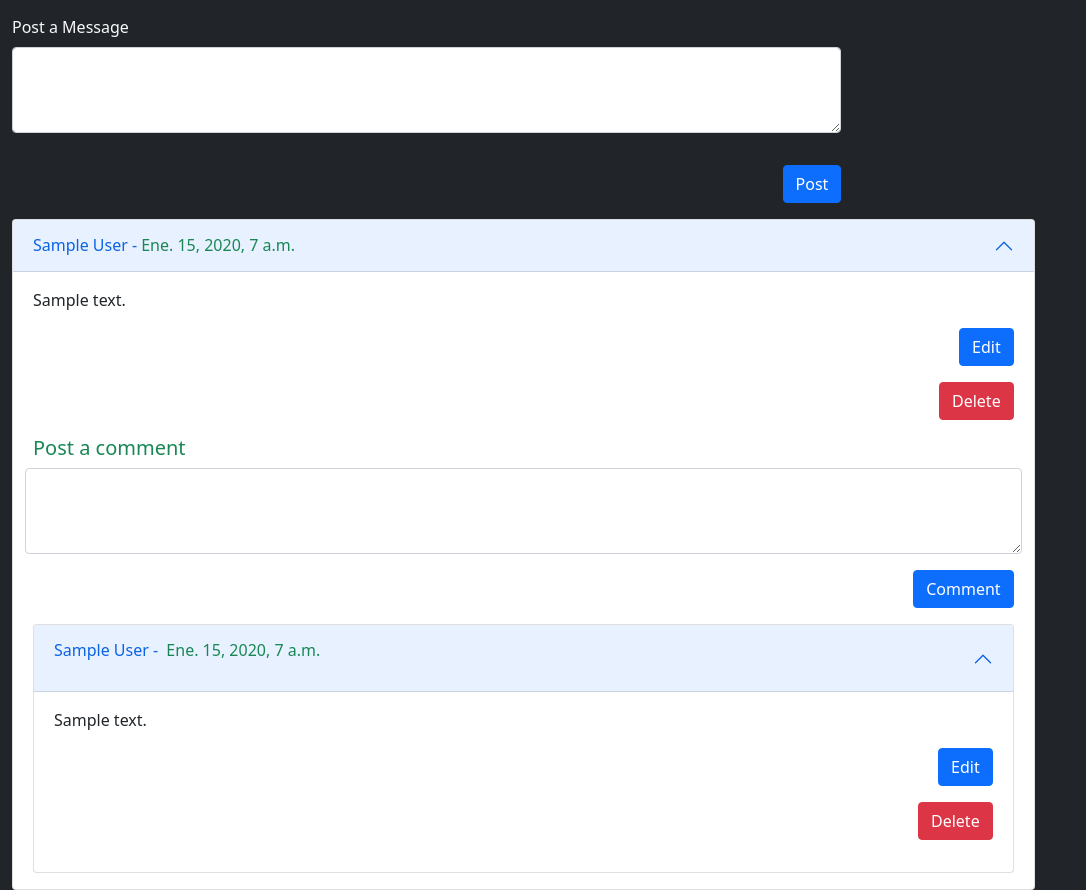
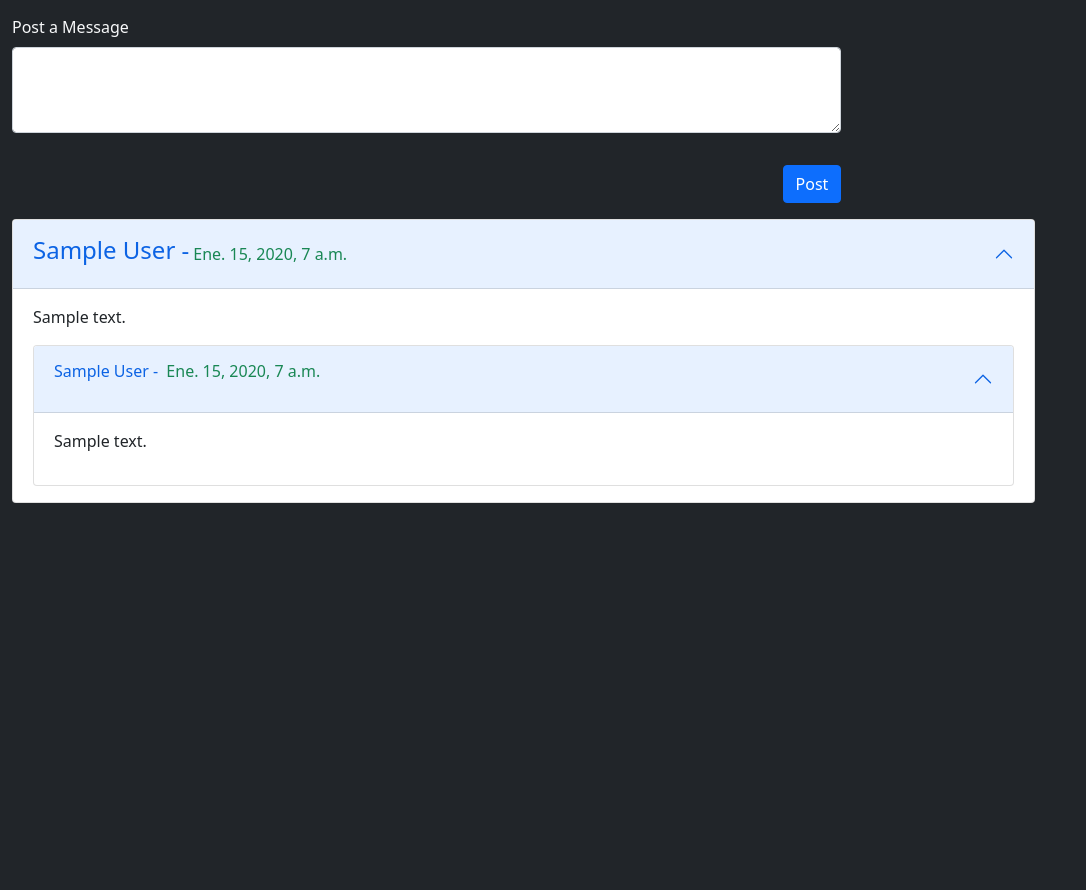
Before and after one commit to RodElgueta/the_wall, a Django app: template wall/templates/wall.html in a window 1280 px wide. Shown: the part 95-985 px from the top of the page, without its empty margins (0-1086 px from the left). After the commit the page ends 598 px from the top, so only its background shows below. Run offline with Django 3.2, Linux system fonts and the light colour scheme; the template is opened without the code that fills it: values that come from a table or form of the project are taken from there, others are empty; tables that the repository leaves empty hold one stand-in row (values such as "Sample post").

Commit message:
faltasoloedit

```diff
--- a/wall/templates/wall.html
+++ b/wall/templates/wall.html
@@ -20,28 +20,30 @@
             <div class="accordion-item">
                 <h2 class="accordion-header" id="panelsStayOpen-heading{{message.id}}">
                     <button class="accordion-button" type="button" data-bs-toggle="collapse" data-bs-target="#panelsStayOpen-collapse{{message.id}}" aria-expanded="true" aria-controls="panelsStayOpen-collapse{{message.id}}">
-                        {{message.user.name}}      - <span class="ms-1 text-success">{{message.created_at}}</span>
+                        <h4>{{message.user.name}}    -  </h4>           <span class="ms-1 text-success">{{message.created_at}}</span>
                     </button>
                 </h2>
 
                 <div id="panelsStayOpen-collapse{{message.id}}" class="accordion-collapse collapse show" aria-labelledby="panelsStayOpen-heading{{message.id}}">
                     <div class="accordion-body">
                         <p class="text-wrap text-break">{{message.message}}</p>
-                        <form action="editmsg" method="POST" class="row g-3" id="">
-                            {% csrf_token %}
-                            <p><button type="submit" class="btn btn-primary float-end" name="{{message.id}}">Edit</button></p>
-                        </form>
-                        <form action="delete/{{message.id}}" method="POST" class="row g-3" id="">
-                            {% csrf_token %}
-                            <p><button id="btndelete" type="submit" class="btn btn-danger float-end" name="{{message.id}}">Delete</button></p>
-                        </form>
+                        {% if message.user.id == request.session.user.id%}
+                        <div class="d-grid gap-3 d-md-flex justify-content-md-end">
+                            <form action="editmsg" method="POST" class="row g-3" id="">
+                                {% csrf_token %}
+                                <p><button type="submit" class="btn btn-primary float-end btn-sm" name="{{message.id}}">Edit</button></p>
+                            </form>
+
+
+                            <p><button data-url="../delete/{{message.id}}" data-bs-toggle="modal" data-bs-target="#myModal" class="btndelete btn btn-danger float-end btn-sm" type="submit"  name="">Delete</button></p>
+                        </div>
                         <h5 class="text-success">Post a comment</h5>
                         <form action="comment/{{message.id}}" method="POST" class="row g-3" id="commentform{{message.id}}">
                             {% csrf_token %}
                             <textarea for="commentform{{message.id}}" class="form-control" id="exampleFormControlTextarea1" rows="3" name="comment"></textarea>
                             <p><button type="submit" class="btn btn-primary float-end">Comment</button></p>
                         </form>
-
+                        {%endif%}
                         <div class="accordion" id="accordionPanelsStayOpenExample2">
                         {%for comment in message.msg_comments.all%}
                             <div class="accordion-item">
@@ -53,14 +55,17 @@
                                 <div id="panelsStayOpen-collapseCom{{comment.id}}" class="accordion-collapse collapse show" aria-labelledby="panelsStayOpen-headingCom{{comment.id}}">
                                     <div class="accordion-body">
                                         <p class="text-break">{{comment.comment}}</p>
-                                        <form action="editpost" method="POST" class="row g-3" id="">
+                                        {% if comment.user.id == request.session.user.id%}
+                                        <div class="d-grid gap-3 d-md-flex justify-content-md-end">
+                                            <form action="editpost" method="POST" class="row g-3" id="">
                                             {% csrf_token %}
-                                            <p><button type="submit" class="btn btn-primary float-end" name="{{comment.id}}">Edit</button></p>
-                                        </form>
-                                        <form action="deletecom/{{comment.id}}" method="POST" class="row g-3" id="">
-                                            {% csrf_token %}
-                                            <p><button type="submit" class="btn btn-danger float-end" name="{{comment.id}}">Delete</button></p>
-                                        </form>
+
+                                                <button type="submit" class="btn btn-primary btn-sm" name="{{comment.id}}">Edit</button>
+                                            </form>
+
+                                            <button data-url="../deletecom/{{comment.id}}" data-bs-toggle="modal" data-bs-target="#myModal" class="btndelete btn btn-danger btn-sm" type="submit" name="">Delete</button>
+                                        </div>
+                                        {% endif %}
                                     </div>
                                 </div>
                             </div>
```
